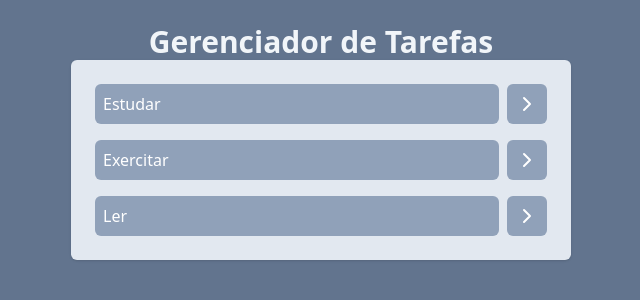
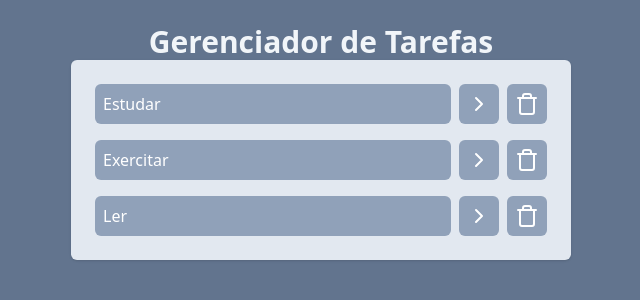
Before and after one commit to caiGon1/Estudo-de-React, a React (Vite) app: page / in a window 1280 px wide. Shown: the top 300 px of the page, without its empty margins (319-959 px from the left). Built offline with nearby package versions, Linux system fonts and the light colour scheme.

Commit message:
Added delete

```diff
--- a/src/App.jsx
+++ b/src/App.jsx
@@ -31,6 +31,10 @@ function App() {
         return tasks;
       }
     });
+    setTasks(newTasks);
+  }
+  function onTaskDelete(tasksId) {
+    const newTasks = tasks.filter(task => task.id != tasksId)
     setTasks(newTasks)
   }
 
@@ -41,7 +45,11 @@ function App() {
         <h1 className="text-3xl text-slate-100 font-bold text-center">
           Gerenciador de Tarefas
         </h1>
-        <Tasks tasks={tasks} onTaskClick = {onTaskClick} />
+        <Tasks
+          tasks={tasks}
+          onTaskClick={onTaskClick}
+          onTaskDelete={onTaskDelete}
+        />
       </div>
     </div>
   );
--- a/src/components/Tasks.jsx
+++ b/src/components/Tasks.jsx
@@ -1,4 +1,4 @@
-import { ChevronRightIcon } from "lucide-react";
+import { ChevronRightIcon, TrashIcon } from "lucide-react";
 
 function Tasks(props) {
   return (
@@ -16,8 +16,12 @@ function Tasks(props) {
             >
               {tasks.title}
             </button>
-            <button className="bg-slate-400 p-2 rounded-md text-white">
+            <button className="bg-slate-400 p-2 rounded-md text-white pointer-events-auto cursor-pointer">
               <ChevronRightIcon />
+            </button>
+            <button className="bg-slate-400 p-2 rounded-md text-white pointer-events-auto cursor-pointer"
+            onClick={()=>props.onTaskDelete(tasks.id)}>
+              <TrashIcon/>
             </button>
           </li> //renderize um paragrafo
         )
```
